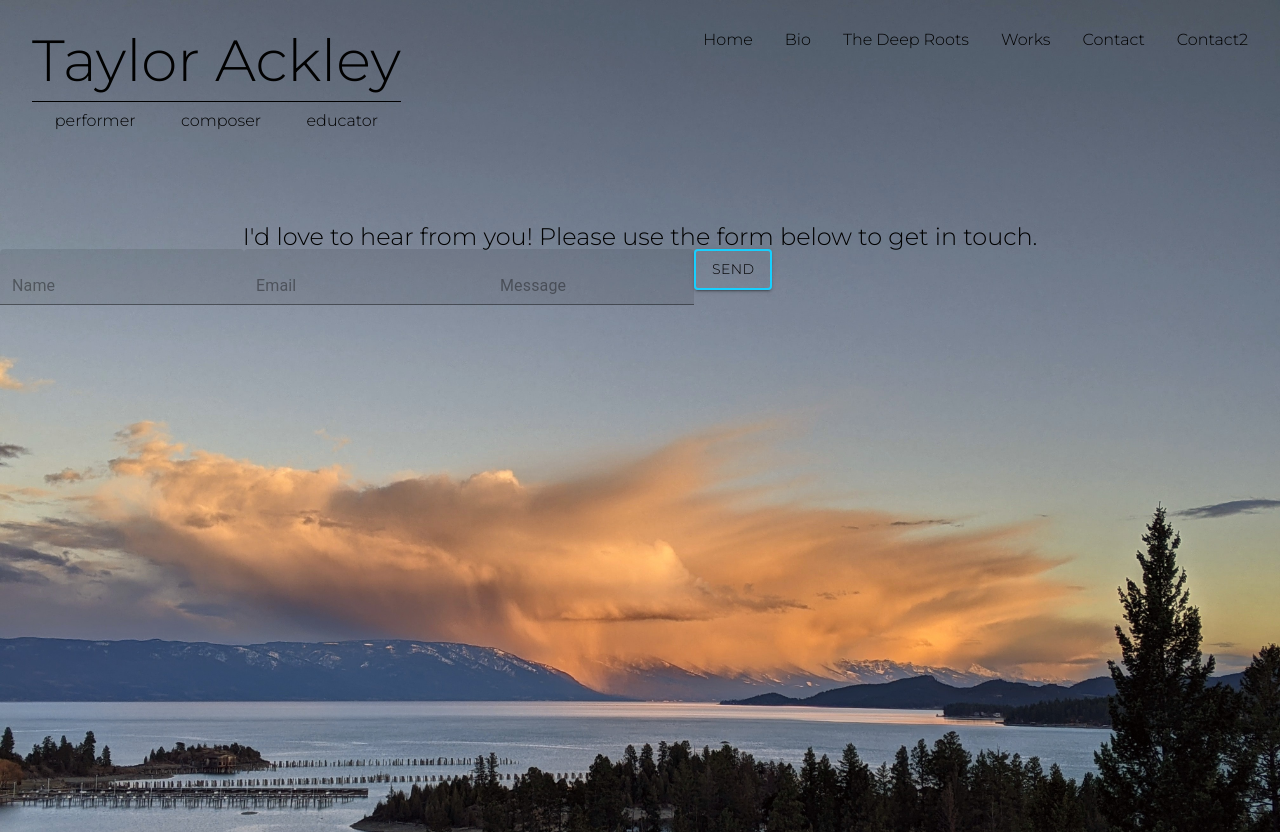
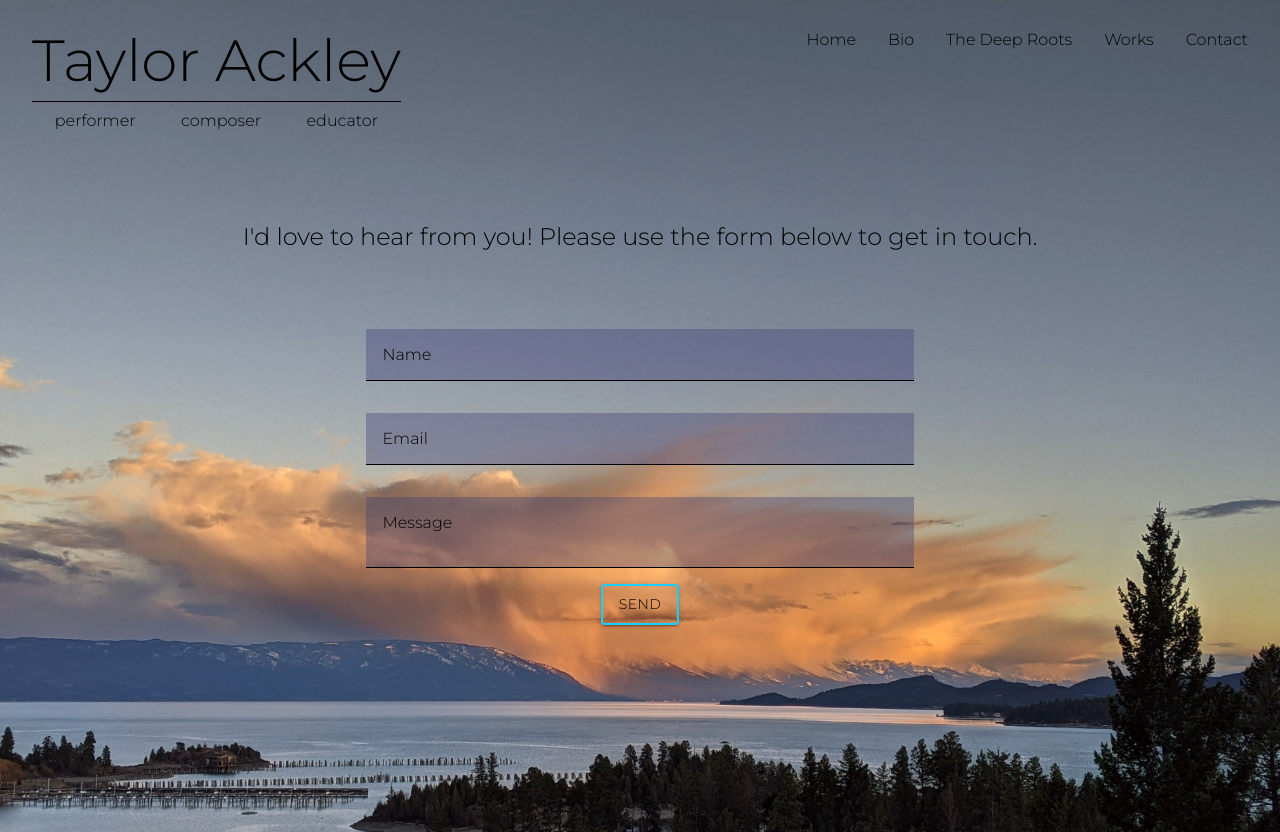
Before and after one commit to tomekregulski/taylor_ackley_music, a React (Create React App) app: page /contact in a window 1280 px wide. Built offline with nearby package versions, Linux system fonts and the light colour scheme.

Commit message:
Remove contact2 component. Rebuild contact component with HTML elements instead of material-ui to prevent load errors with react-hook-form

```diff
--- a/src/App.js
+++ b/src/App.js
@@ -6,7 +6,6 @@ import Bio from './components/Bio';
 import TheDeepRoots from './components/TheDeepRoots';
 import Works from './components/Works';
 import Contact from './components/Contact';
-import Contact2 from './components/Contact2';
 
 function App() {
   return (
@@ -18,7 +17,6 @@ function App() {
         <Route exact path='/the-deep-roots' component={TheDeepRoots} />
         <Route exact path='/works' component={Works} />
         <Route exact path='/contact' component={Contact} />
-        <Route exact path='/contact2' component={Contact2} />
       </Switch>
     </>
   );
--- a/src/components/Contact.js
+++ b/src/components/Contact.js
@@ -1,6 +1,5 @@
 import React from 'react';
 import { makeStyles } from '@material-ui/core';
-import TextField from '@material-ui/core/TextField';
 import Button from '@material-ui/core/Button';
 import { useForm } from 'react-hook-form';
 import { init, sendForm } from 'emailjs-com';
@@ -8,22 +7,24 @@ import { init, sendForm } from 'emailjs-com';
 init('user_sWNT4oROPiAoUGksmqFlD');
 
 const useStyles = makeStyles((theme) => ({
-  // root: {
-  //   display: 'flex',
-  //   flexDirection: 'column',
-  //   justifyContent: 'center',
-  //   alignItems: 'center',
-  //   marginTop: '4rem',
-  //   padding: theme.spacing(2),
+  form: {
+    display: 'flex',
+    flexDirection: 'column',
+    justifyContent: 'center',
+    alignItems: 'center',
+    marginTop: '4rem',
+    marginRight: '20rem',
+    marginLeft: '20rem',
+    padding: theme.spacing(2),
 
-  //   '& .MuiTextField-root': {
-  //     margin: theme.spacing(1),
-  //     width: '300px',
-  //   },
-  //   '& .MuiButtonBase-root': {
-  //     margin: theme.spacing(2),
-  //   },
-  // },
+    '& .MuiTextField-root': {
+      margin: theme.spacing(1),
+      width: '300px',
+    },
+    '& .MuiButtonBase-root': {
+      margin: theme.spacing(2),
+    },
+  },
   heading: {
     marginTop: '6rem',
     textAlign: 'center',
@@ -50,9 +51,37 @@ const useStyles = makeStyles((theme) => ({
       transition: '0.4s',
     },
   },
+  input: {
+    width: '90%',
+    padding: '1rem',
+    color: 'black',
+    backgroundColor: 'rgba(69,69,122,.4)',
+    border: 'none',
+    borderBottom: '1px solid black',
+    transition: 'ease-in',
+    marginBottom: '2rem',
+    '&::placeholder': {
+      color: 'black',
+      opacity: '1',
+    },
+  },
+  textarea: {
+    width: '90%',
+    padding: '1rem',
+    color: 'black',
+    backgroundColor: 'rgba(69,69,112,.4)',
+    border: 'none',
+    borderBottom: '1px solid black',
+    transition: 'ease-in',
+    resize: 'none',
+    '&::placeholder': {
+      color: 'black',
+      opacity: '1',
+    },
+  },
 }));
 
-const Contact = () => {
+const Contact2 = () => {
   const classes = useStyles();
 
   const { register, handleSubmit } = useForm();
@@ -83,64 +112,36 @@ const Contact = () => {
       <form
         id='contact-form'
         onSubmit={handleSubmit(onSubmit)}
-        // className={classes.root}
+        className={classes.form}
       >
-        <TextField
+        <input
           type='text'
           name='name'
           variant='filled'
           placeholder='Name'
           maxLength='30'
+          className={classes.input}
           ref={register({ required: true })}
         />
-        {/* <input
-          type='text'
-          name='name'
-          variant='filled'
-          placeholder='Name'
-          maxLength='30'
-          ref={register({ required: true })}
-        /> */}
-        <TextField
+        <input
           type='text'
           name='email'
           variant='filled'
           placeholder='Email'
           maxLength='30'
+          className={classes.input}
           ref={register({ required: true })}
         />
-        {/* <input
-          type='text'
-          name='email'
-          variant='filled'
-          placeholder='Email'
-          maxLength='30'
-          ref={register({ required: true })}
-        /> */}
-        <TextField
+        <textarea
           type='text'
           name='message'
           variant='filled'
-          multiline
           placeholder='Message'
           maxLength='1500'
+          className={classes.textarea}
           ref={register({ required: true })}
         />
-        {/* <textarea
-          type='text'
-          name='message'
-          variant='filled'
-          // multiline
-          placeholder='Message'
-          maxLength='1500'
-          ref={register({ required: true })}
-        /> */}
-        <Button
-          type='submit'
-          className={classes.submitBtn}
-          variant='contained'
-          color='primary'
-        >
+        <Button type='submit' className={classes.submitBtn} variant='contained'>
           Send
         </Button>
       </form>
@@ -148,4 +149,4 @@ const Contact = () => {
   );
 };
 
-export default Contact;
+export default Contact2;
--- a/src/components/Contact2.js
+++ /dev/null
@@ -1,105 +0,0 @@
-import React from 'react';
-import { makeStyles } from '@material-ui/core';
-import TextField from '@material-ui/core/TextField';
-import Button from '@material-ui/core/Button';
-import { useForm } from 'react-hook-form';
-import { init, sendForm } from 'emailjs-com';
-
-init('user_sWNT4oROPiAoUGksmqFlD');
-
-const useStyles = makeStyles((theme) => ({
-  heading: {
-    marginTop: '6rem',
-    textAlign: 'center',
-  },
-  submitBtn: {
-    animation: '$moveInBottom 5000ms',
-    background: 'transparent',
-    border: '2px solid #17D0FF',
-    color: 'black',
-    textAlign: 'center',
-    textDecoration: 'none',
-    display: 'inline-block',
-    fontWeight: '400',
-    transition: '.7s',
-    '&:hover': {
-      transform: 'translateY(-3px)',
-      background: 'transparent',
-      boxShadow: '0 0.3rem 0.2rem rgba(0, 0, 0, 0.256)',
-      transition: '.7s',
-    },
-    '&active': {
-      transform: 'translateY(-1px)',
-      boxShadow: '0 0.2rem 0.1rem rgba(0, 0, 0, 0.256)',
-      transition: '0.4s',
-    },
-  },
-}));
-
-const Contact2 = () => {
-  const classes = useStyles();
-
-  const { register, handleSubmit } = useForm();
-  const onSubmit = (data) => {
-    console.log(data);
-    const form = document.querySelector('#contact-form');
-
-    console.log(data);
-    sendForm('contact_form', 'template_xu5gbwo', '#contact-form').then(
-      (response) => {
-        console.log('SUCCESS!', response.status, response.text);
-        form.reset();
-      },
-      (error) => {
-        console.log('FAILED...', error);
-      }
-    );
-  };
-
-  return (
-    <>
-      <div className={classes.heading}>
-        <h2>
-          I'd love to hear from you! Please use the form below to get in touch.
-        </h2>
-      </div>
-
-      <form id='contact-form' onSubmit={handleSubmit(onSubmit)}>
-        <input
-          type='text'
-          name='name'
-          variant='filled'
-          placeholder='Name'
-          maxLength='30'
-          ref={register({ required: true })}
-        />
-        <input
-          type='text'
-          name='email'
-          variant='filled'
-          placeholder='Email'
-          maxLength='30'
-          ref={register({ required: true })}
-        />
-        <textarea
-          type='text'
-          name='message'
-          variant='filled'
-          placeholder='Message'
-          maxLength='1500'
-          ref={register({ required: true })}
-        />
-        <Button
-          type='submit'
-          className={classes.submitBtn}
-          variant='contained'
-          color='primary'
-        >
-          Send
-        </Button>
-      </form>
-    </>
-  );
-};
-
-export default Contact2;
--- a/src/components/Navbar.js
+++ b/src/components/Navbar.js
@@ -31,9 +31,6 @@ function Navbar(props) {
         <Link className={classes.navLinkItem} to='/contact'>
           Contact
         </Link>
-        <Link className={classes.navLinkItem} to='/contact2'>
-          Contact2
-        </Link>
       </div>
     </nav>
   );
```
Also changed, not shown: src/components/contact-backup.js (+153 -1 lines).
